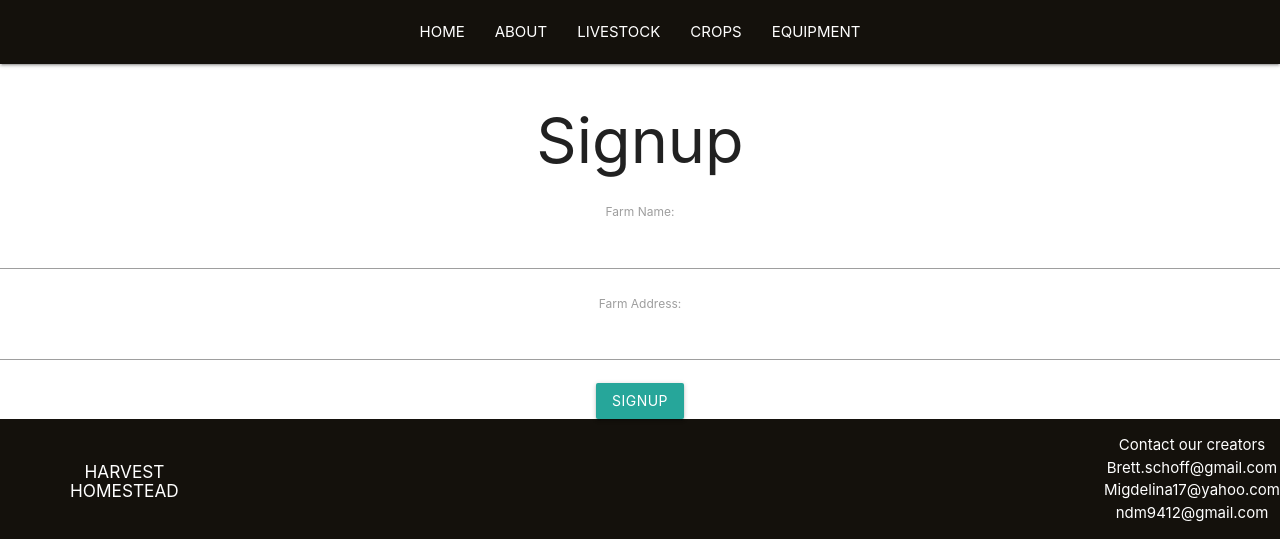
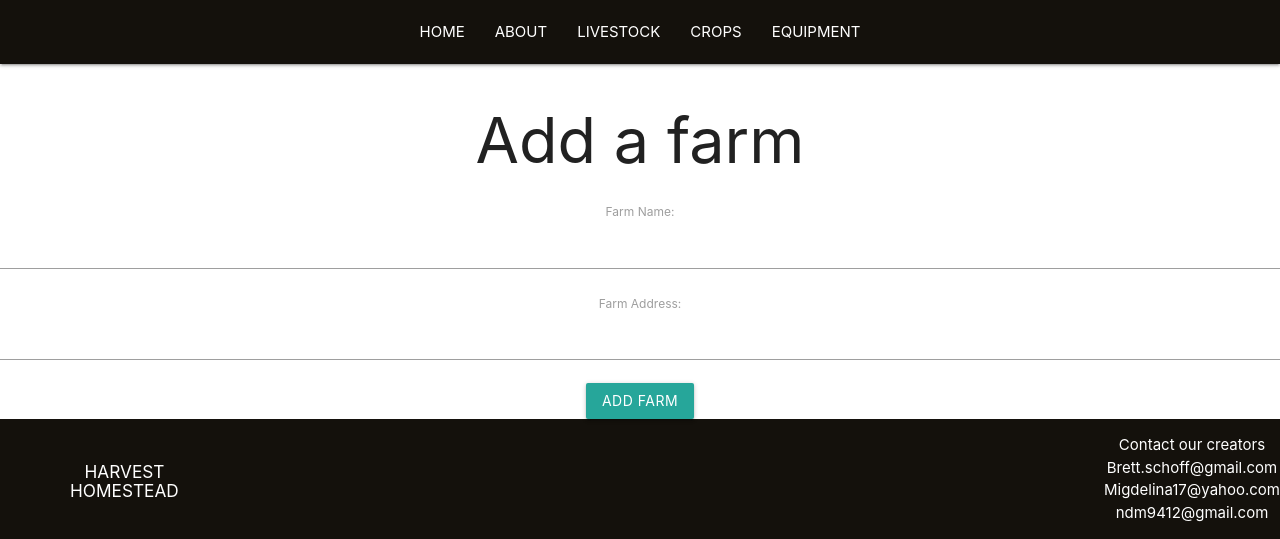
Before and after one commit to migdelinabuelna/HarvestHomestead, a Django app: page /accounts/1/new_farm in a window 1280 px wide. Shown: the part 400-939 px from the top of the page. Run offline with Django 4.2, Linux system fonts and the light colour scheme.

Commit message:
Adds user info on profile and ability to create a farm

```diff
--- a/main_app/forms.py
+++ b/main_app/forms.py
@@ -1,14 +1,13 @@
 from django.forms import ModelForm
 from django import forms
-from django.contrib.auth.models import User
-from .models import Comment
+from .models import Comment, Farm
 
 class RegisterFarmForm(ModelForm):
     farm_name = forms.CharField(label = 'Farm Name')
     address = forms.CharField(label = 'Farm Address')
 
     class Meta:
-        model = User
+        model = Farm
         fields = ('farm_name', 'address')
 
 class CommentForm(ModelForm):
--- a/main_app/templates/registration/farm.html
+++ b/main_app/templates/registration/farm.html
@@ -2,16 +2,16 @@
 
 
 {% block content %}
-    <h1>Signup</h1>
+    <h1>Add a farm</h1>
 
 
     {% if error_meesage %}
         <p class="red-text">{{ error_meesage }}</p>
     {% endif %}
 
-    <form action="{% url 'signup' %}" method="POST">
+    <form action="{% url 'new_farm' user.id %}" method="POST">
         {% csrf_token %}
         {{form.as_p}}
-        <input type="submit" class="btn" value="signup">
+        <input type="submit" class="btn" value="Add farm">
     </form>
 {% endblock content %}
--- a/main_app/views.py
+++ b/main_app/views.py
@@ -3,7 +3,8 @@ from django.shortcuts import render, redirect
 from django.views.generic.edit import CreateView, UpdateView, DeleteView
 from django.contrib.auth import login
 
-from .models import Animal, Photo, Farm, Equipment, Crop, Comment
+from .models import Animal, Photo, Equipment, Crop
+from django.contrib.auth.models import User
 
 from django.contrib.auth.forms import UserCreationForm
 from .forms import RegisterFarmForm, CommentForm
@@ -65,7 +66,9 @@ def animals_new_comment(request, animal_id):
 
 
 # accounts
-
+def user_index(request, user_id):
+    user = User.objects.get(id=user_id)
+    return render(request, 'user/profile.html', {'user': user})
 
 def signup(request):
     error_message = ''
@@ -86,9 +89,10 @@ def new_farm(request, user_id):
     if request.method == 'POST':
         form = RegisterFarmForm(request.POST)
         if form.is_valid():
-            form.user = user_id
-            form = form.save()
-            return redirect('home')
+            new_form = form.save(commit=False)
+            new_form.user_id = user_id
+            new_form = form.save()
+            return redirect('user_index', user_id)
         else:
             error_message = 'Invaild Farm - try again'
     form = RegisterFarmForm()
@@ -152,8 +156,3 @@ def add_photo(request, animal_id):
         except:
             print('An error occured uploading file to S3.')
     return redirect('animals_detail', animal_id=animal_id)
-
-#accounts
-
-def user_index(request, user_id):
-    return render(request, 'user/profile.html')
```
Also changed, not shown: main_app/templates/user/profile.html (+20 -0 lines).
